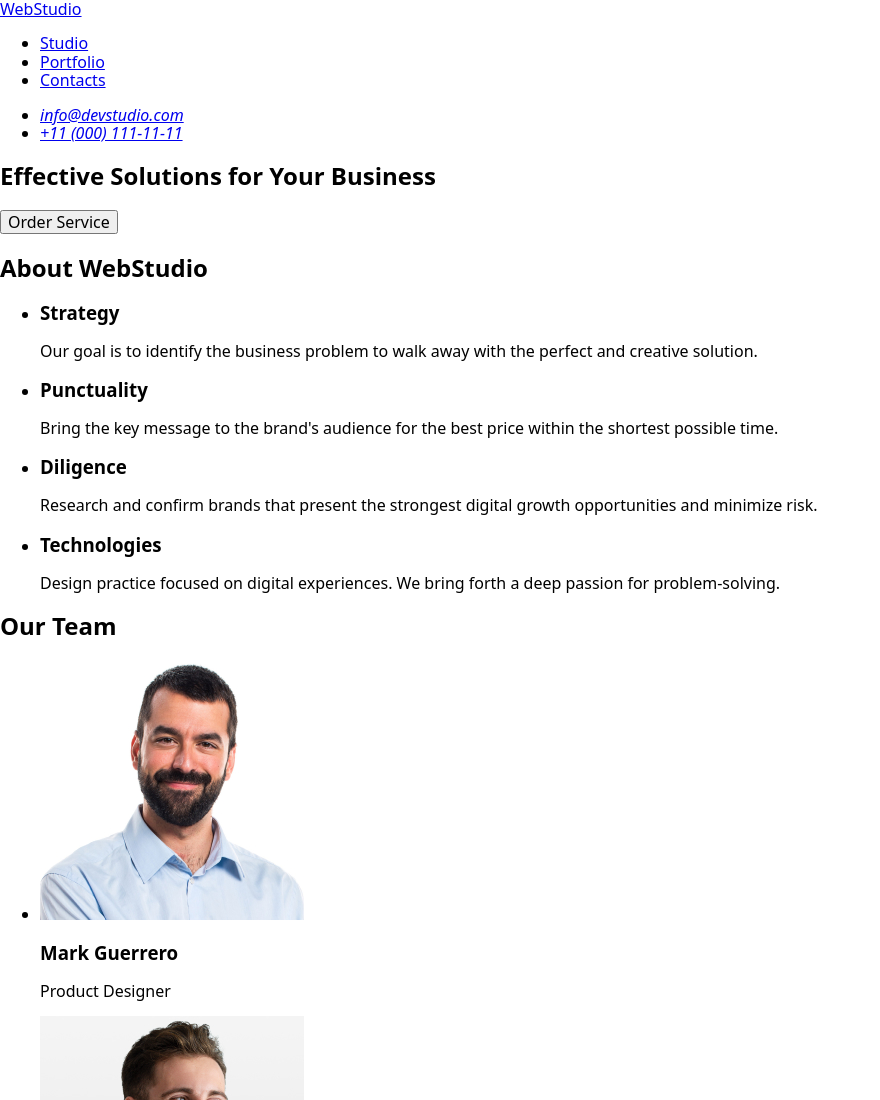
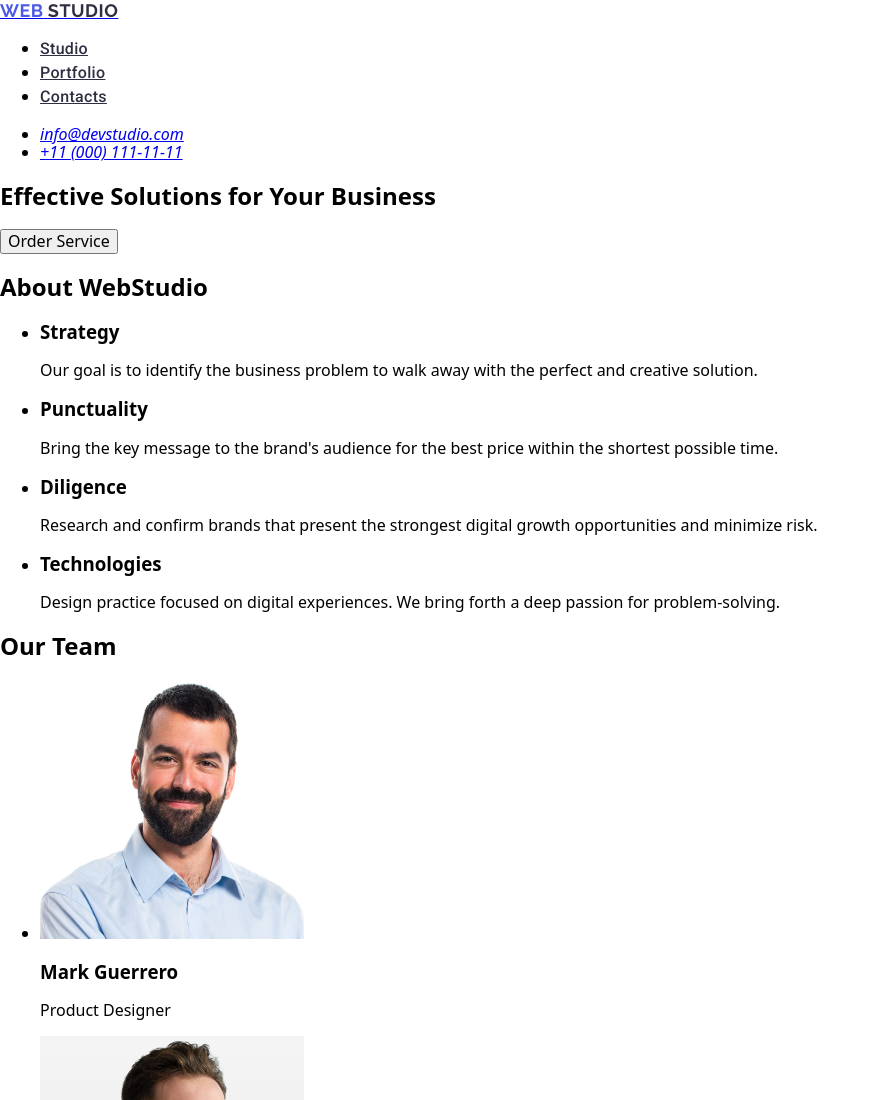
Before and after one commit to Strego26/goit-markup-hw-02, a plain HTML site: page index.html in a window 1280 px wide. Shown: the top 1100 px of the page, without its empty margins (0-880 px from the left). Drawn offline with nearby package versions, Linux system fonts and the light colour scheme.

Commit message:
added styles for logo

```diff
--- a/css/styles.css
+++ b/css/styles.css
@@ -1,5 +1,62 @@
+header .logo-text-web {
+  color: var(--IRIS, #4d5ae5);
+  font-family: Raleway;
+  font-size: 18px;
+  font-style: normal;
+  font-weight: 700;
+  line-height: 21px; /* 116.667% */
+  letter-spacing: 0.54px;
+  text-transform: uppercase;
+  width: 44px;
+  height: 21px;
+}
+
+header .logo-text-studio {
+  color: var(--NAVY-BLUE, #2e2f42);
+  font-family: Raleway;
+  font-size: 18px;
+  font-style: normal;
+  font-weight: 700;
+  line-height: 21px; /* 116.667% */
+  letter-spacing: 0.54px;
+  text-transform: uppercase;
+  width: 71px;
+  height: 21px;
+}
+
+header .nav-studio {
+  color: var(--NAVY-BLUE, #2e2f42);
+  /* Body Medium */
+  font-family: Roboto;
+  font-size: 16px;
+  font-style: normal;
+  font-weight: 500;
+  line-height: 24px; /* 150% */
+  letter-spacing: 0.32px;
+}
+
+header .nav-portfolio {
+  color: var(--NAVY-BLUE, #2e2f42);
+  /* Body Medium */
+  font-family: Roboto;
+  font-size: 16px;
+  font-style: normal;
+  font-weight: 500;
+  line-height: 24px; /* 150% */
+  letter-spacing: 0.32px;
+}
+
+header .nav-contacts {
+  color: var(--NAVY-BLUE, #2e2f42);
+  /* Body Medium */
+  font-family: Roboto;
+  font-size: 16px;
+  font-style: normal;
+  font-weight: 500;
+  line-height: 24px; /* 150% */
+  letter-spacing: 0.32px;
+}
+
 body {
-  font-family: ;
-  color: ;
-  background-color: ;
+  font-family: "Raleway", "Roboto", sans-serif;
 }
--- a/index.html
+++ b/index.html
@@ -12,15 +12,24 @@
       crossorigin="anonymous"
       referrerpolicy="no-referrer"
     />
+    <link rel="preconnect" href="https://fonts.googleapis.com" />
+    <link rel="preconnect" href="https://fonts.gstatic.com" crossorigin />
+    <link
+      href="https://fonts.googleapis.com/css2?family=Raleway:wght@700&family=Roboto:wght@400;500;700&display=swap"
+      rel="stylesheet"
+    />
   </head>
   <body>
     <header>
       <nav>
-        <a href="./index.html">WebStudio</a>
+        <a href="./index.html">
+          <span class="logo-text-web">Web</span>
+          <span class="logo-text-studio">Studio</span>
+        </a>
         <ul>
-          <li><a href="#studio">Studio</a></li>
-          <li><a href="#portfolio">Portfolio</a></li>
-          <li><a href="#contacts">Contacts</a></li>
+          <li><a class="nav-studio" href="#studio">Studio</a></li>
+          <li><a class="nav-portfolio" href="#portfolio">Portfolio</a></li>
+          <li><a class="nav-contacts" href="#contacts">Contacts</a></li>
         </ul>
       </nav>
       <address id="#contacts">
```
